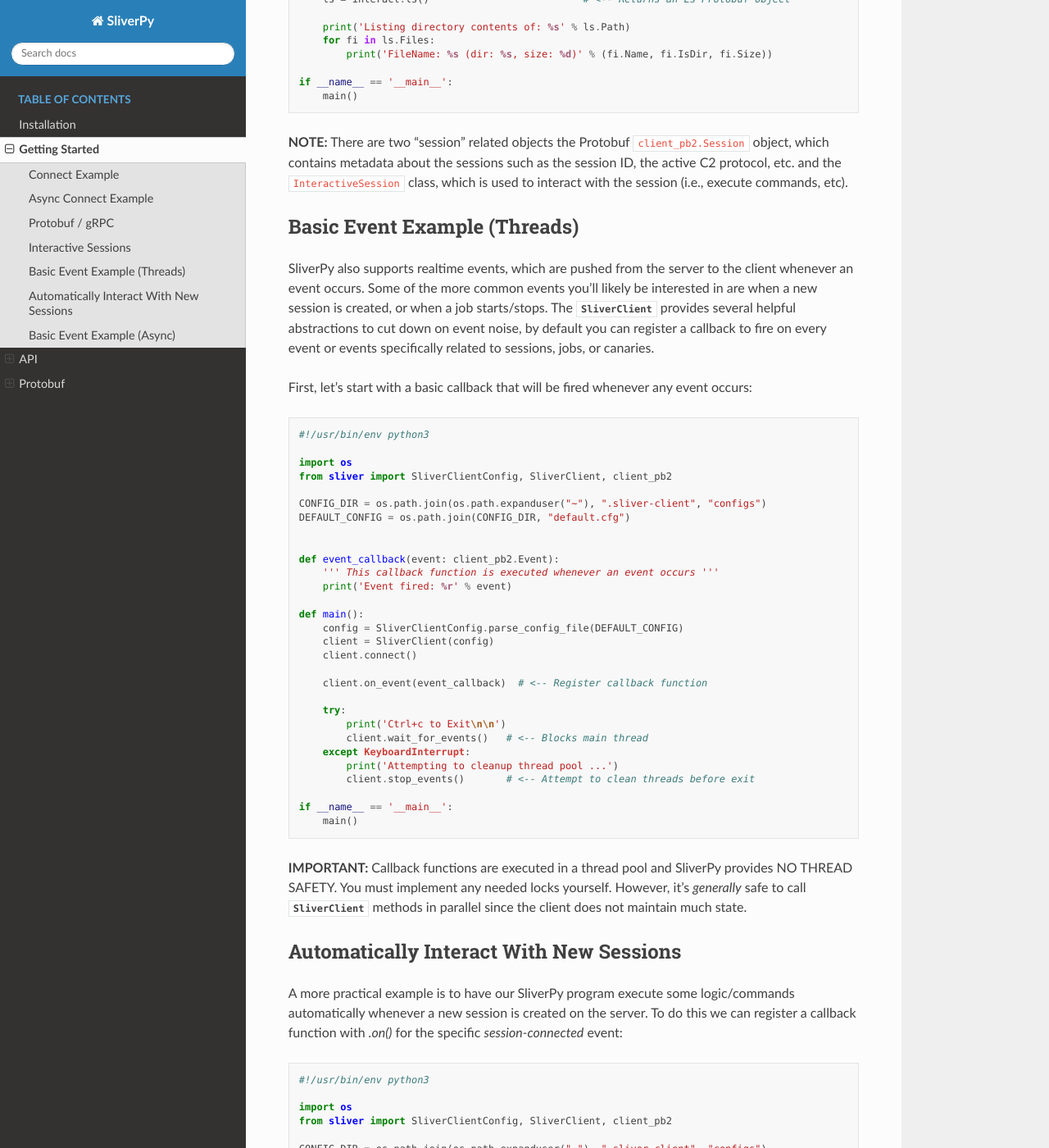
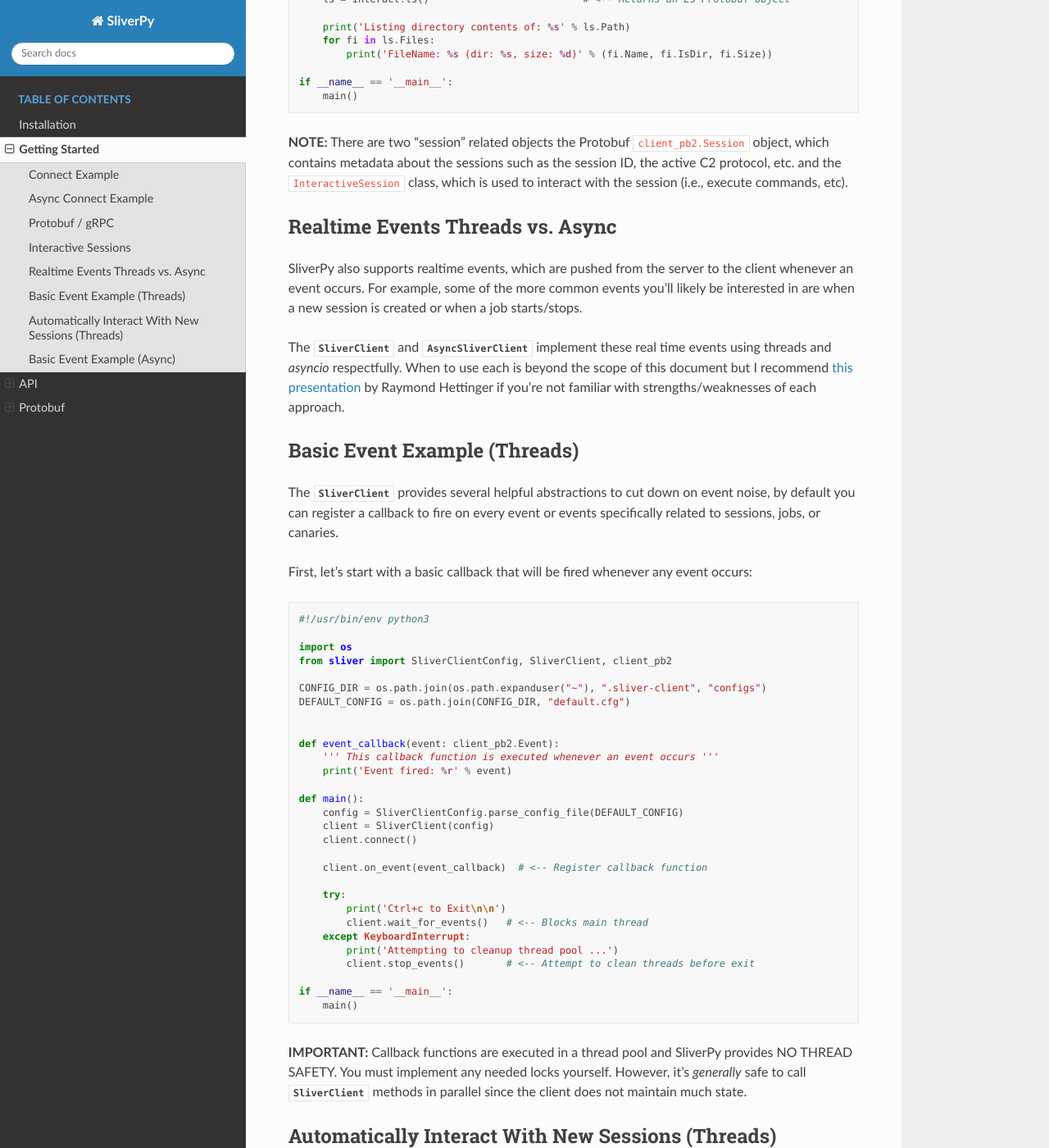
Before and after one commit to moloch--/sliver-py, a Sphinx documentation site: the page built from docs/getting-started.rst, in a window 1280 px wide and 1400 px high, scrolled down 3125 px. Shown: the whole window at 82% size. Built offline with Sphinx 7.4.7 and the Read the Docs theme 2.0.0, drawn with Linux system fonts in a browser that asks for light colours.

Commit message:
Updated docs

```diff
--- a/docs/getting-started.rst
+++ b/docs/getting-started.rst
@@ -158,12 +158,22 @@
 the session ID, the active C2 protocol, etc. and the ``InteractiveSession`` class, which is used to interact with the session (i.e., execute commands, etc).
 
 
+Realtime Events Threads vs. Async
+^^^^^^^^^^^^^^^^^^^^^^^^^^^^^^^^^
+
+SliverPy also supports realtime events, which are pushed from the server to the client whenever an event occurs. For example, some of the more common events you'll likely
+be interested in are when a new session is created or when a job starts/stops.
+
+The :class:`SliverClient` and :class:`AsyncSliverClient` implement these real time events using threads and `asyncio` respectfully. When to use each is beyond the scope
+of this document but I recommend `this presentation <https://www.youtube.com/watch?v=9zinZmE3Ogk>`_ by Raymond Hettinger if you're not familiar with strengths/weaknesses
+of each approach.
+
+
 Basic Event Example (Threads)
 ^^^^^^^^^^^^^^^^^^^^^^^^^^^^^
 
-SliverPy also supports realtime events, which are pushed from the server to the client whenever an event occurs. Some of the more common events you'll likely
-be interested in are when a new session is created, or when a job starts/stops. The :class:`SliverClient` provides several helpful abstractions to cut down
-on event noise, by default you can register a callback to fire on every event or events specifically related to sessions, jobs, or canaries.
+The :class:`SliverClient` provides several helpful abstractions to cut down on event noise, by default you can register a callback to fire on every event or events
+specifically related to sessions, jobs, or canaries.
 
 First, let's start with a basic callback that will be fired whenever any event occurs:
 
@@ -204,11 +214,11 @@
 However, it's *generally* safe to call :class:`SliverClient` methods in parallel since the client does not maintain much state.
 
 
-Automatically Interact With New Sessions
-^^^^^^^^^^^^^^^^^^^^^^^^^^^^^^^^^^^^^^^^
+Automatically Interact With New Sessions (Threads)
+^^^^^^^^^^^^^^^^^^^^^^^^^^^^^^^^^^^^^^^^^^^^^^^^^^
 
 A more practical example is to have our SliverPy program execute some logic/commands automatically whenever a new session is created on the server.
-To do this we can register a callback function with `.on()` for the specific `session-connected` event:
+To do this we can register a callback function with ``.on()`` for the specific ``session-connected`` event:
 
 .. code-block:: python
 
```
